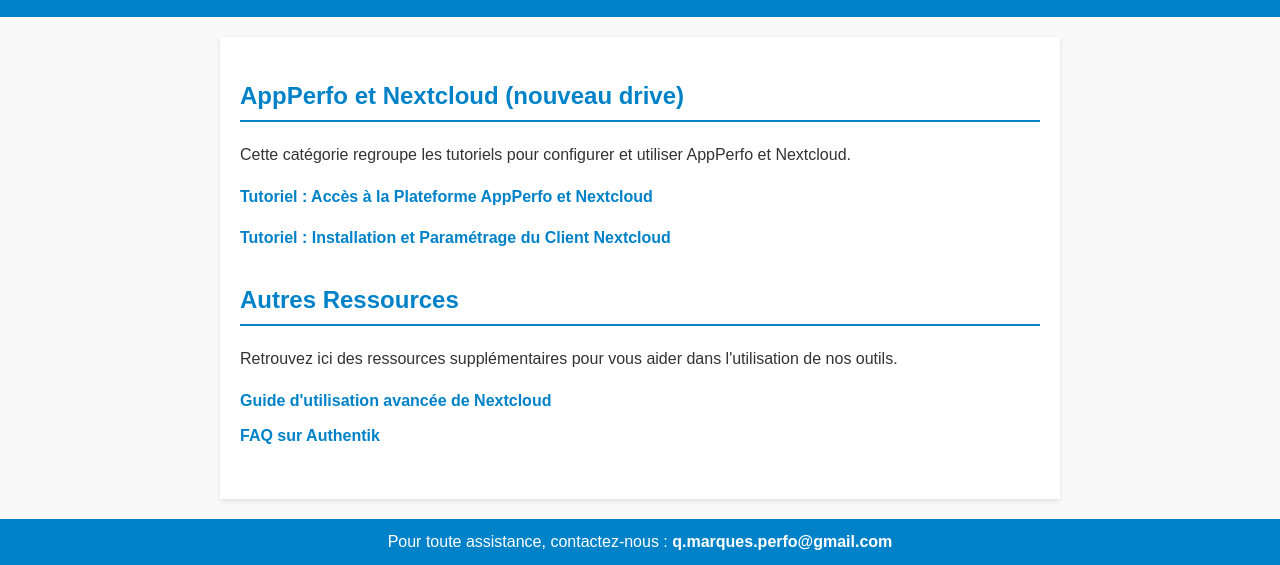
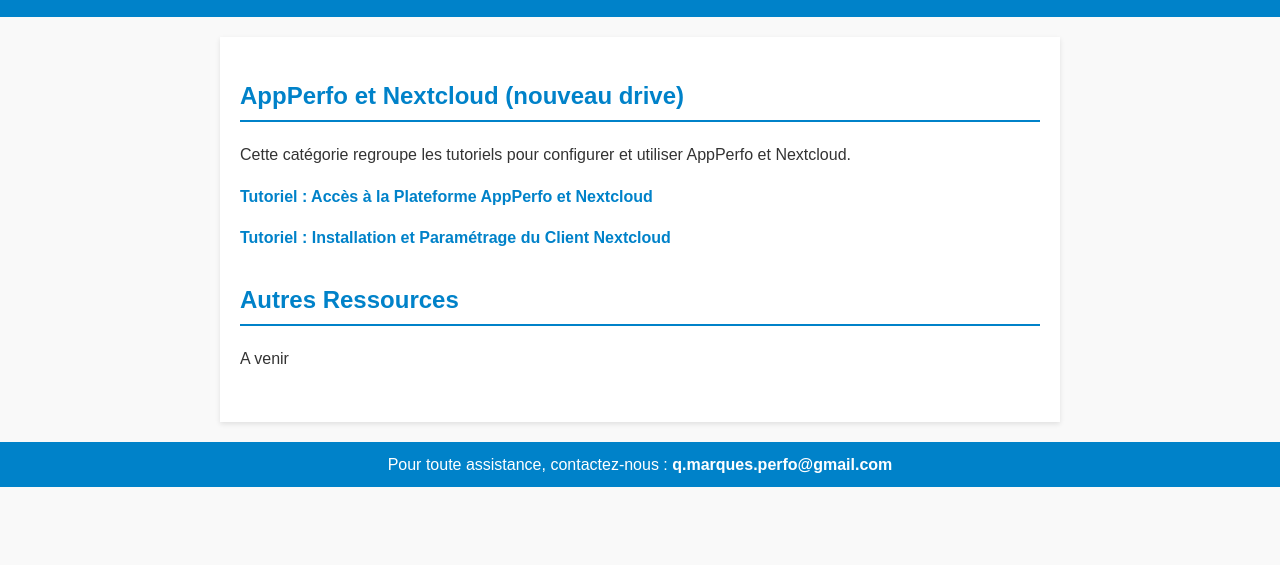
Before and after one commit to PerfoIT/TutoPerfo, a plain HTML site: page index.html in a window 1280 px wide. Shown: the part 235-800 px from the top of the page. Drawn offline with Linux system fonts and the light colour scheme.

Commit message:
Update index.html

```diff
--- a/index.html
+++ b/index.html
@@ -90,11 +90,8 @@
 
         <section class="category">
             <h2>Autres Ressources</h2>
-            <p>Retrouvez ici des ressources supplémentaires pour vous aider dans l'utilisation de nos outils.</p>
-            <ul>
-                <li><a href="#">Guide d'utilisation avancée de Nextcloud</a></li>
-                <li><a href="#">FAQ sur Authentik</a></li>
-            </ul>
+            <p>A venir</p>
+
         </section>
     </div>
     <footer>
```
